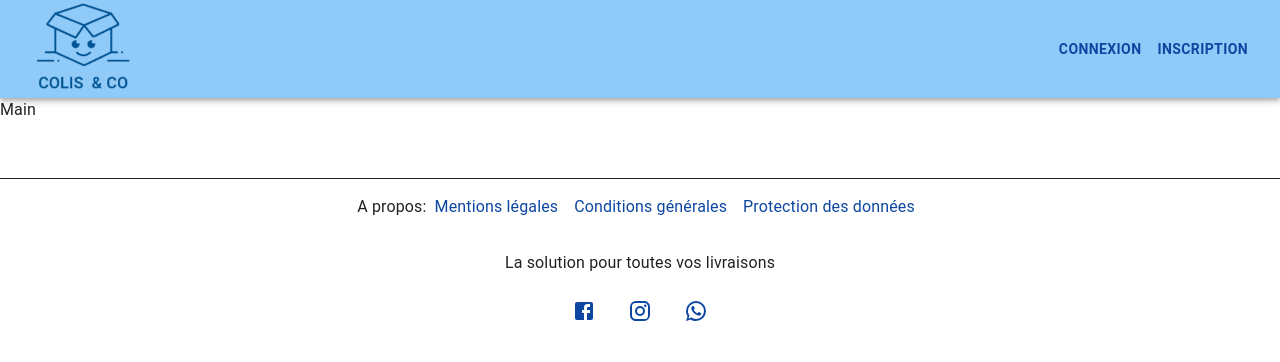
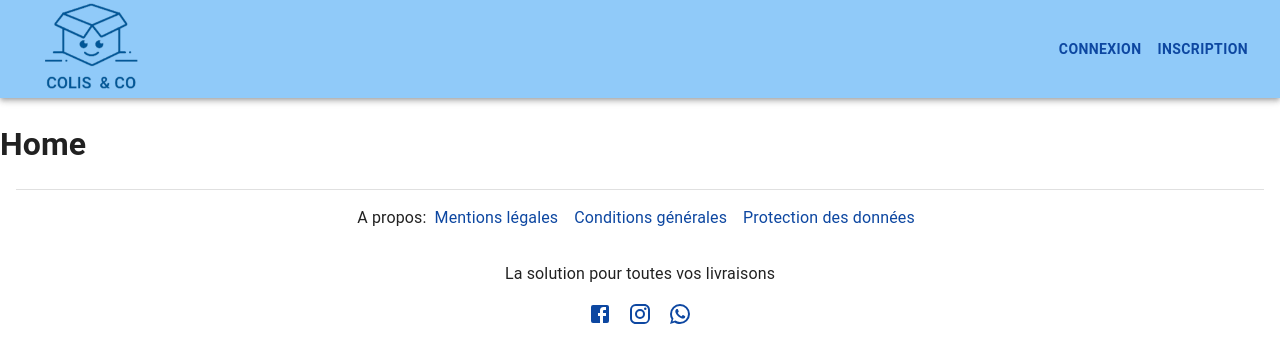
Before and after one commit to Joseph-Pittera/colis-and-co, a Next.js app in the folder front/: page / in a window 1280 px wide. Shown: the top 362 px of the page. Built offline with nearby package versions, Linux system fonts and the light colour scheme.

Commit message:
layout done

```diff
--- a/front/components/App.jsx
+++ /dev/null
@@ -1,16 +0,0 @@
-import { ResponsiveAppBar as Navbar } from "./Navbar/Index";
-import { Footer } from "./Footer";
-import { Main } from "./Main";
-import { ThemeProvider, CssBaseline } from "@mui/material";
-import { theme } from "../utils/context/theme";
-
-export const App = () => {
-  return (
-    <ThemeProvider theme={theme}>
-      <CssBaseline />
-      <Navbar />
-      <Main />
-      <Footer />
-    </ThemeProvider>
-  );
-};
--- a/front/components/Footer/index.jsx
+++ b/front/components/Footer/index.jsx
@@ -2,10 +2,24 @@ import { BlueLink } from "../CustomsMuiComp";
 import FacebookIcon from "@mui/icons-material/Facebook";
 import InstagramIcon from "@mui/icons-material/Instagram";
 import WhatsAppIcon from "@mui/icons-material/WhatsApp";
-import { Box } from "@mui/material";
+import { Box, Divider } from "@mui/material";
+
+const apropos = [
+  "Mentions légales",
+  "Conditions générales",
+  "Protection des données",
+];
+
+const icons = [
+  [<FacebookIcon />, "https://www.facebook.com/"],
+  [<InstagramIcon />, "https://www.instagram.com/"],
+  [<WhatsAppIcon />, "https://www.whatsapp.com/"],
+];
 
 export const Footer = () => {
   return (
+    <>
+      <Divider variant="middle" />
       <Box
         component="footer"
         display="flex"
@@ -13,7 +27,7 @@ export const Footer = () => {
           flexDirection: "column",
           alignItems: "center",
         }}
-      borderTop={1}
+        // borderTop={1}
       >
         <Box
           display="flex"
@@ -23,28 +37,21 @@ export const Footer = () => {
           }}
         >
           <p>A propos:</p>
-        <BlueLink href="/" underline="hover">
-          Mentions légales
+          {apropos.map((item, i) => (
+            <BlueLink href="/" underline="hover" key={`${item}-${i}`}>
+              {item}
             </BlueLink>
-        <BlueLink href="/" underline="hover">
-          Conditions générales
-        </BlueLink>
-        <BlueLink href="/" underline="hover">
-          Protection des données
-        </BlueLink>
+          ))}
         </Box>
         <p>La solution pour toutes vos livraisons</p>
         <Box display="flex" flexDirection="row" justifyContent="center">
-        <BlueLink href="https://www.facebook.com/">
-          <FacebookIcon sx={{ m: 1 }} />
+          {icons.map((item, i) => (
+            <BlueLink href={item[1]} key={`${item[0]}-${i}`}>
+              {item[0]}
             </BlueLink>
-        <BlueLink href="https://www.instagram.com/">
-          <InstagramIcon sx={{ m: 1 }} />
-        </BlueLink>
-        <BlueLink href="https://www.whatsapp.com/">
-          <WhatsAppIcon sx={{ m: 1 }} />
-        </BlueLink>
+          ))}
         </Box>
       </Box>
+    </>
   );
 };
--- /dev/null
+++ b/front/components/Layout/index.jsx
@@ -0,0 +1,28 @@
+import Head from "next/head";
+import { ResponsiveAppBar as Navbar } from "../Navbar";
+import { Footer } from "../Footer";
+import { ThemeProvider, CssBaseline } from "@mui/material";
+import { theme } from "../../utils/context/theme";
+
+export const siteTitle = "Colis & Co";
+
+export const Layout = ({ children }) => {
+  return (
+    <>
+      <Head>
+        <title>{siteTitle}</title>
+        <meta name="description" content="Generated by create next app" />
+        <meta name="viewport" content="width=device-width, initial-scale=1" />
+        <link rel="icon" href="/icon_colis&co_light.png" />
+      </Head>
+      <main>
+        <ThemeProvider theme={theme}>
+          <CssBaseline />
+          <Navbar />
+          <main>{children}</main>
+          <Footer />
+        </ThemeProvider>
+      </main>
+    </>
+  );
+};
--- a/front/components/Main.jsx
+++ /dev/null
@@ -1,3 +0,0 @@
-export const Main = () => {
-  return <div style={{ height: "10vh" }}>Main</div>;
-};
--- a/front/components/Navbar/Logo.jsx
+++ b/front/components/Navbar/Logo.jsx
@@ -1,9 +1,9 @@
 import Box from "@mui/material/Box";
-import Link from "@mui/material/Link";
+import { BlueLink } from "../CustomsMuiComp";
 
 export const Logo = () => {
   return (
-    <Link href="/">
+    <BlueLink href="/">
       <Box
         component="img"
         sx={{
@@ -16,6 +16,6 @@ export const Logo = () => {
         alt="Parcel logo of Colis&Co"
         src="/logo_colis&co_dark.png"
       />
-    </Link>
+    </BlueLink>
   );
 };
--- a/front/pages/index.jsx
+++ b/front/pages/index.jsx
@@ -1,18 +1,9 @@
-import Head from "next/head";
-import { App } from "@/components/App";
+import { Layout } from "@/components/Layout";
 
 export default function Home() {
   return (
-    <>
-      <Head>
-        <title>Colis & Co</title>
-        <meta name="description" content="Generated by create next app" />
-        <meta name="viewport" content="width=device-width, initial-scale=1" />
-        <link rel="icon" href="/icon_colis&co_light.png" />
-      </Head>
-      <main>
-        <App />
-      </main>
-    </>
+    <Layout>
+      <h1>Home</h1>
+    </Layout>
   );
 }
```
Also changed, not shown: front/components/CustomsMuiComp/index.jsx (+13 -1 lines). Lines whose indentation alone changed are shown as unchanged.
